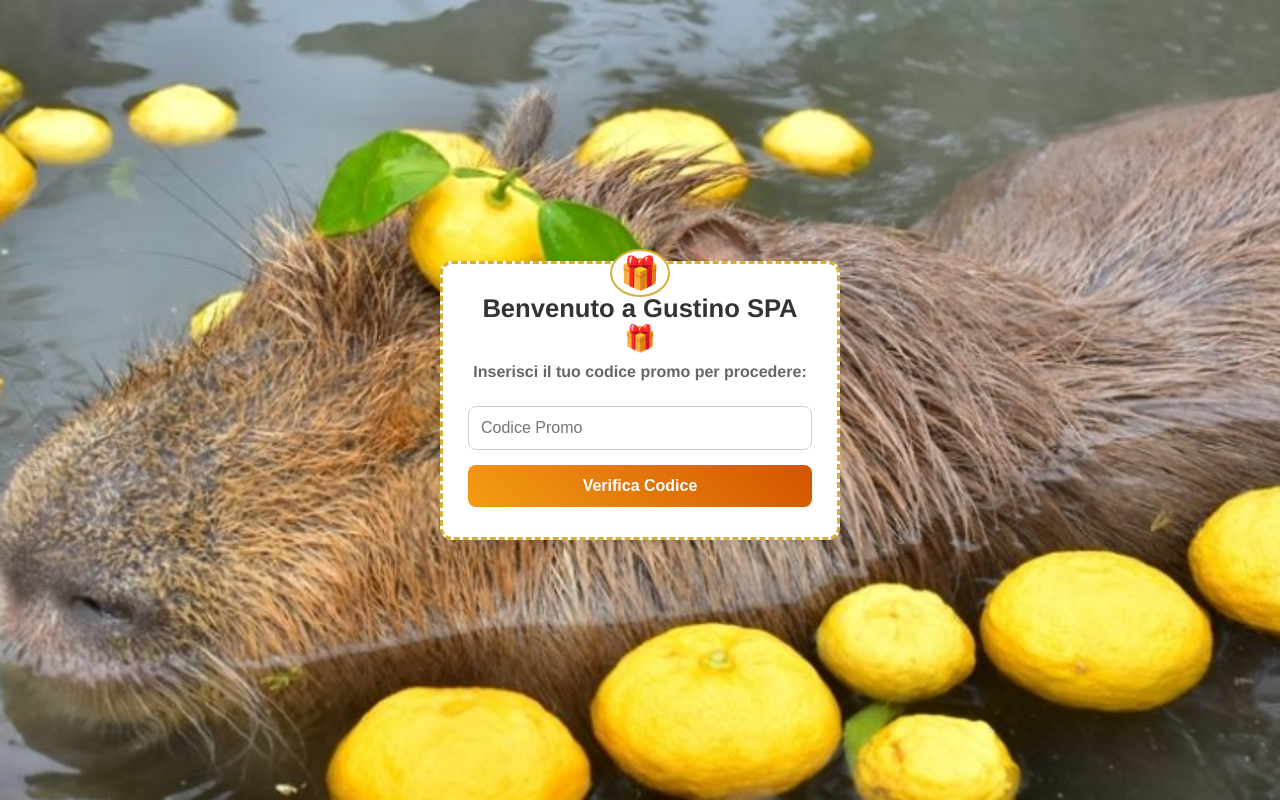
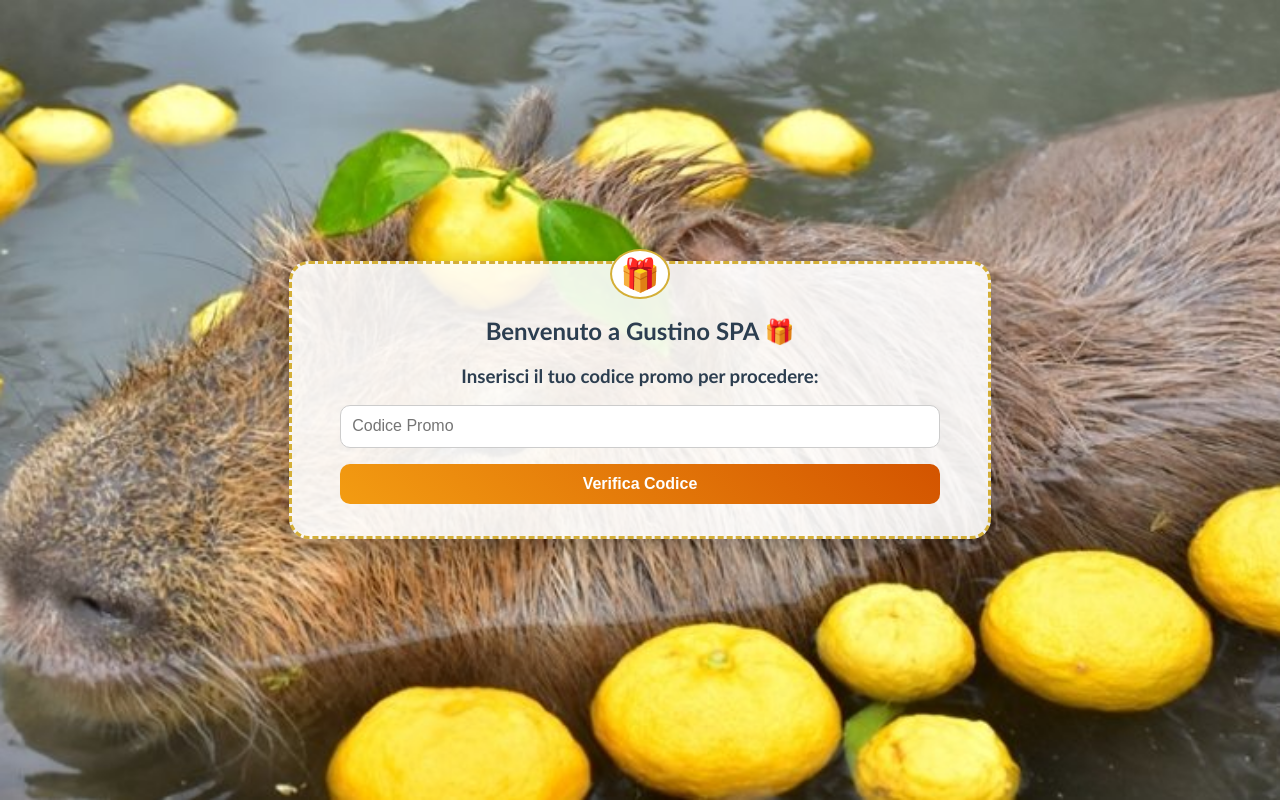
Before and after one commit to gustinojr/Gustino-SPA, a Flask app: page / in a window 1280 px wide. Run offline with Flask 3, Linux system fonts and the light colour scheme.

Commit message:
Update index.html

```diff
--- a/templates/index.html
+++ b/templates/index.html
@@ -2,114 +2,9 @@
 <html lang="it">
 <head>
   <meta charset="utf-8">
-  <meta name="viewport" content="width=device-width, initial-scale=1.0"> <!-- ✅ Makes it responsive -->
+  <meta name="viewport" content="width=device-width, initial-scale=1.0">
   <title>Inserisci Codice Promo</title>
   <link rel="stylesheet" href="{{ url_for('static', filename='style.css') }}">
-  <style>
-    /* === Basic Reset === */
-    * {
-      box-sizing: border-box;
-      margin: 0;
-      padding: 0;
-    }
-
-    body {
-      font-family: 'Helvetica Neue', Arial, sans-serif;
-      background-color: #f4f4f9;
-      display: flex;
-      justify-content: center;
-      align-items: center;
-      height: 100vh;
-      padding: 20px;
-    }
-
-    .container {
-      background: #fff;
-      padding: 30px 25px;
-      border-radius: 12px;
-      box-shadow: 0 4px 12px rgba(0,0,0,0.1);
-      width: 100%;
-      max-width: 400px;
-      text-align: center;
-    }
-
-    h2 {
-      color: #333;
-      font-size: 1.6rem;
-      margin-bottom: 10px;
-    }
-
-    h3 {
-      color: #666;
-      font-size: 1rem;
-      margin-bottom: 25px;
-    }
-
-    form {
-      display: flex;
-      flex-direction: column;
-      gap: 15px;
-    }
-
-    input[type="text"] {
-      padding: 12px;
-      font-size: 1rem;
-      border: 1px solid #ccc;
-      border-radius: 8px;
-      width: 100%;
-      transition: border-color 0.3s;
-    }
-
-    input[type="text"]:focus {
-      outline: none;
-      border-color: #007bff;
-    }
-
-    button {
-      background-color: #007bff;
-      color: #fff;
-      border: none;
-      padding: 12px;
-      font-size: 1rem;
-      border-radius: 8px;
-      cursor: pointer;
-      transition: background-color 0.3s;
-    }
-
-    button:hover {
-      background-color: #0056b3;
-    }
-
-    .flash {
-      background-color: #ffebcc;
-      border: 1px solid #ffd27f;
-      color: #6b4f00;
-      padding: 10px;
-      border-radius: 8px;
-      margin-bottom: 20px;
-      text-align: center;
-    }
-
-    /* === Mobile adjustments === */
-    @media (max-width: 480px) {
-      .container {
-        padding: 20px;
-      }
-
-      h2 {
-        font-size: 1.4rem;
-      }
-
-      h3 {
-        font-size: 0.95rem;
-      }
-
-      input, button {
-        font-size: 0.95rem;
-        padding: 10px;
-      }
-    }
-  </style>
 </head>
 <body>
   <div class="container">
```
